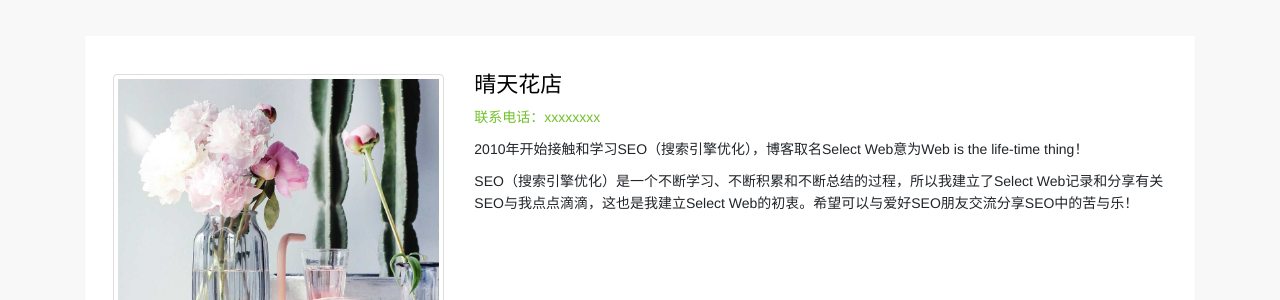
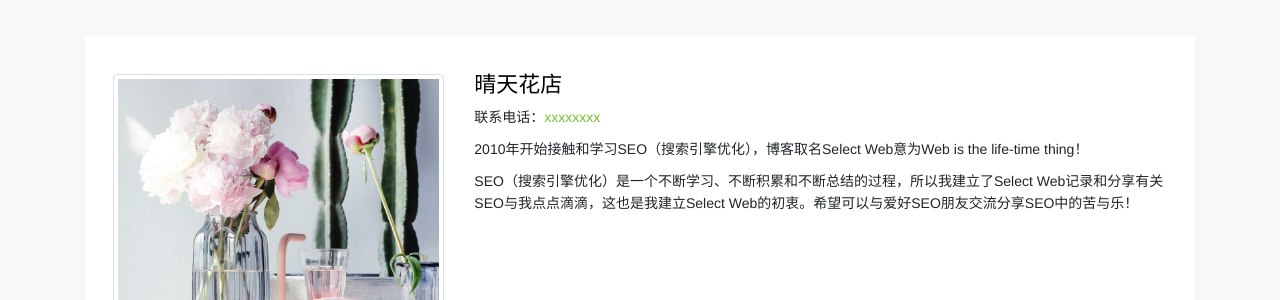
Before and after one commit to cshanyu/cshanyu.github.io, a Jekyll site: the page built from pages/contact.html, in a window 1280 px wide. Shown: the part 240-540 px from the top of the page. Built offline with Jekyll 4.4.1, drawn with Linux system fonts in a browser that asks for light colours; comment, search, counter and statistics services are not loaded; part of the change alters nothing that is shown.

```diff
--- a/pages/contact.html
+++ b/pages/contact.html
@@ -13,7 +13,7 @@ description: 鱼仔，顺德职业技术学院学生。
           <div class="col-md-4 mt-4"><img src="/images/pages/contact.jpg" alt="Zack Wong" class="img-thumbnail"></div>
           <div class="col-md-8 mt-4">
             <p class="post-title">晴天花店</p>
-            <p><a href="tel:xxxxxxxx">联系电话：xxxxxxxx</a></p>
+            <p>联系电话：<a href="tel:xxxxxxxx">xxxxxxxx</a></p>
             <p>2010年开始接触和学习SEO（搜索引擎优化），博客取名Select Web意为Web is the life-time thing！</p>
             <p>SEO（搜索引擎优化）是一个不断学习、不断积累和不断总结的过程，所以我建立了Select Web记录和分享有关SEO与我点点滴滴，这也是我建立Select Web的初衷。希望可以与爱好SEO朋友交流分享SEO中的苦与乐！</p>
           </div>
```
